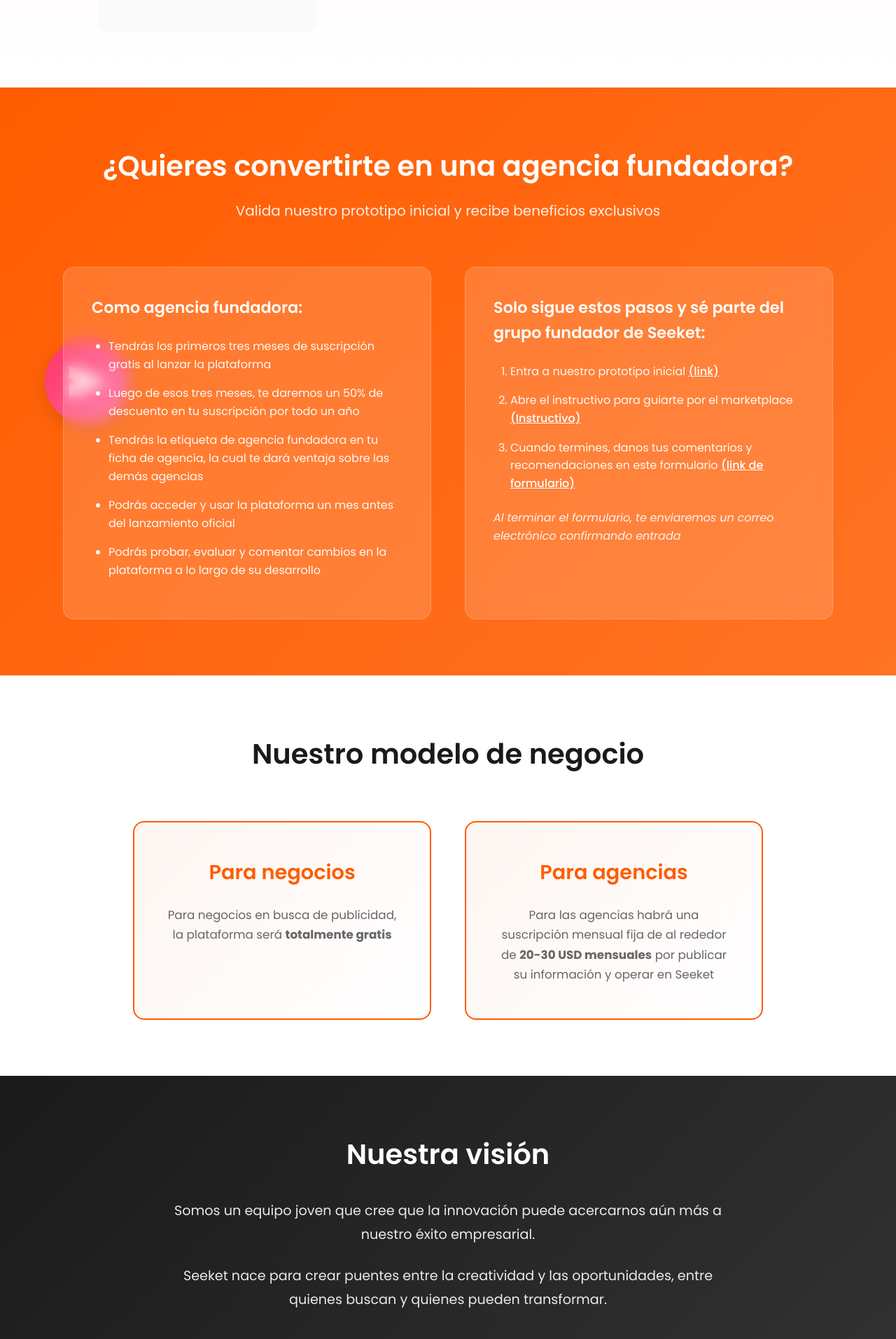
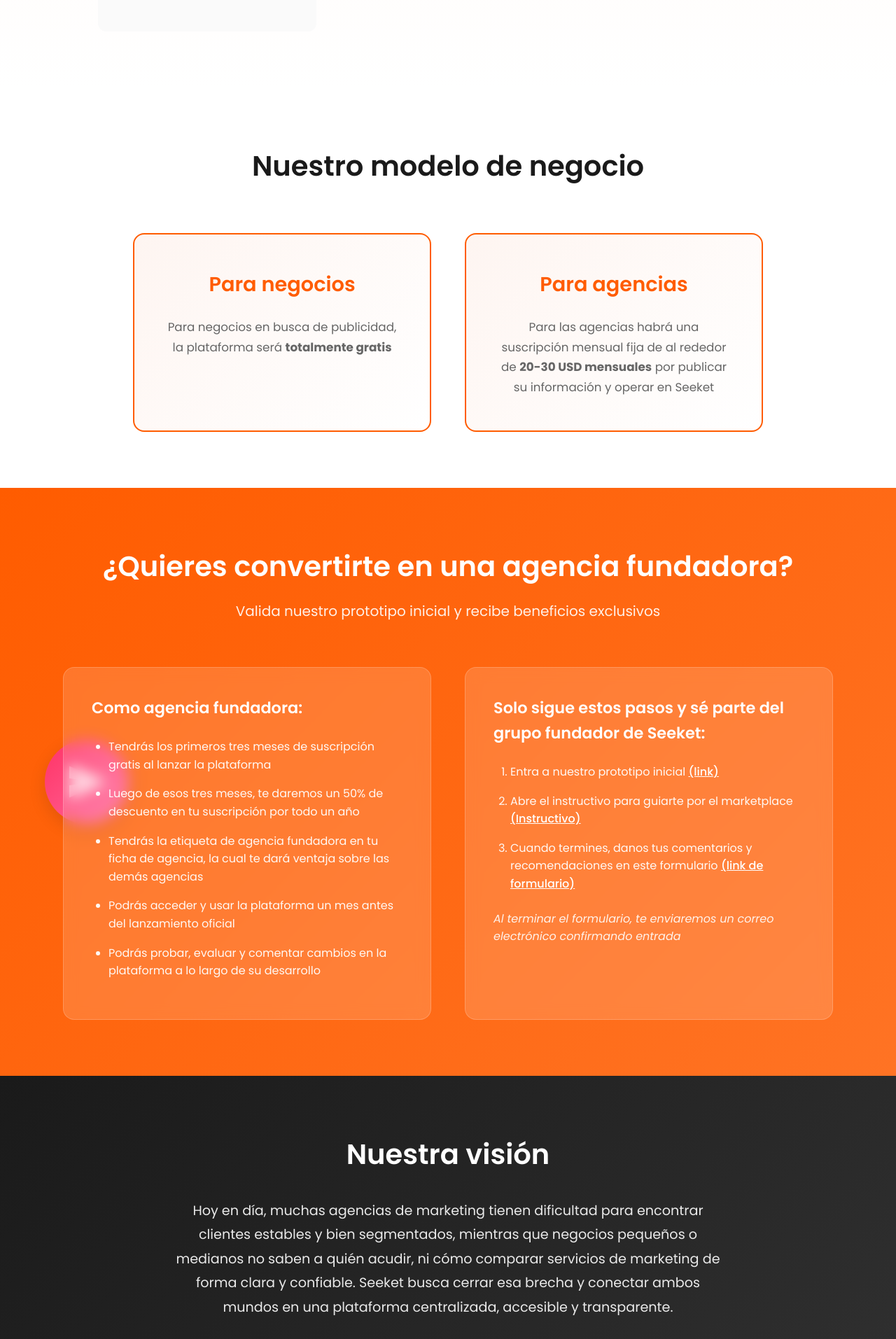
Before and after one commit to NexLabs-Tech/seeket-landing, a React (Vite) app: page / in a window 1280 px wide. Shown: the part 2040-3953 px from the top of the page at 70% size. Built offline with nearby package versions, Linux system fonts and the light colour scheme.

Commit message:
refactor: add 'Modelo de Negocios' section and update links for clarity

```diff
--- a/src/App.jsx
+++ b/src/App.jsx
@@ -114,6 +114,23 @@
         </div>
       </section>
 
+      {/* Modelo de Negocios Section */}
+      <section id="modelo" className="modelo-negocios">
+        <div className="container">
+          <h2>Nuestro modelo de negocio</h2>
+          <div className="modelo-grid">
+            <div className="modelo-card">
+              <h3>Para negocios</h3>
+              <p>Para negocios en busca de publicidad, la plataforma será <strong>totalmente gratis</strong></p>
+            </div>
+            <div className="modelo-card">
+              <h3>Para agencias</h3>
+              <p>Para las agencias habrá una suscripción mensual fija de al rededor de <strong>20-30 USD mensuales</strong> por publicar su información y operar en Seeket</p>
+            </div>
+          </div>
+        </div>
+      </section>
+
       {/* Agencias Fundadoras Section */}
       <section id="agencias-fundadoras" className="agencias-fundadoras">
         <div className="circle circle-send circle-left">
@@ -145,7 +162,7 @@
                 <ol>
                   <li>Entra a nuestro prototipo inicial <a href="https://seeket-platform.netlify.app/" className="link-inline">(link)</a></li>
                   <li>Abre el instructivo para guiarte por el marketplace <a href="https://drive.google.com/file/d/1NXcHSCHON-vwVGbMbsncV2J1IrCZtO6X/view?usp=sharing" className="link-inline">(Instructivo)</a></li>
-                  <li>Cuando termines, danos tus comentarios y recomendaciones en este formulario <a href="#" className="link-inline">(link de formulario)</a></li>
+                  <li>Cuando termines, danos tus comentarios y recomendaciones en este formulario <a href="https://forms.office.com/pages/responsepage.aspx?id=N-PDcxejJEa7AwR2Y8TZ7ZawZXGezoBBoG0nB9_eMuVUM1hWSkhET1FDVFlRVTg2VDNFQTNaUFVaOC4u&route=shorturl" target="_blank" className="link-inline">(link de formulario)</a></li>
                 </ol>
                 <p className="confirmation-text">Al terminar el formulario, te enviaremos un correo electrónico confirmando entrada</p>
               </div>
@@ -154,30 +171,15 @@
         </div>
       </section>
 
-      {/* Modelo de Negocios Section */}
-      <section id="modelo" className="modelo-negocios">
-        <div className="container">
-          <h2>Nuestro modelo de negocio</h2>
-          <div className="modelo-grid">
-            <div className="modelo-card">
-              <h3>Para negocios</h3>
-              <p>Para negocios en busca de publicidad, la plataforma será <strong>totalmente gratis</strong></p>
-            </div>
-            <div className="modelo-card">
-              <h3>Para agencias</h3>
-              <p>Para las agencias habrá una suscripción mensual fija de al rededor de <strong>20-30 USD mensuales</strong> por publicar su información y operar en Seeket</p>
-            </div>
-          </div>
-        </div>
-      </section>
+
 
       {/* Nuestra Visión Section */}
       <section id="vision" className="vision">
         <div className="container">
           <h2>Nuestra visión</h2>
           <div className="vision-content">
-            <p>Somos un equipo joven que cree que la innovación puede acercarnos aún más a nuestro éxito empresarial.</p>
-            <p>Seeket nace para crear puentes entre la creatividad y las oportunidades, entre quienes buscan y quienes pueden transformar.</p>
+            <p>Hoy en día, muchas agencias de marketing tienen dificultad para encontrar clientes estables y bien segmentados, mientras que negocios pequeños o medianos no saben a quién acudir, ni cómo comparar servicios de marketing de forma clara y confiable. Seeket busca cerrar esa brecha y conectar ambos mundos en una plataforma centralizada, accesible y transparente.</p>
+            <p>Somos un equipo de jóvenes universitarios que cree que la innovación puede acercarnos aún más a nuestro éxito empresarial, cuya misión es conectar negocios y agencias de marketing en un entorno digital funcional, simple y justo. Queremos facilitar la toma de decisiones comerciales y mejorar el acceso a servicios de marketing de calidad.</p>
             <p className="vision-highlight">Este es solo el inicio.</p>
           </div>
         </div>
@@ -200,8 +202,8 @@
               </div>
 
               <div className="footer-social">
-                <a href="#" aria-label="Facebook">Facebook</a>
-                <a href="#" aria-label="Instagram">Instagram</a>
+                <a href="https://www.facebook.com/people/Seeket/61581886470321/" target="_blank" aria-label="Facebook">Facebook</a>
+                <a href="https://www.instagram.com/seeket_ai/" target="_blank" aria-label="Instagram">Instagram</a>
               </div>
             </div>
           </div>
```
